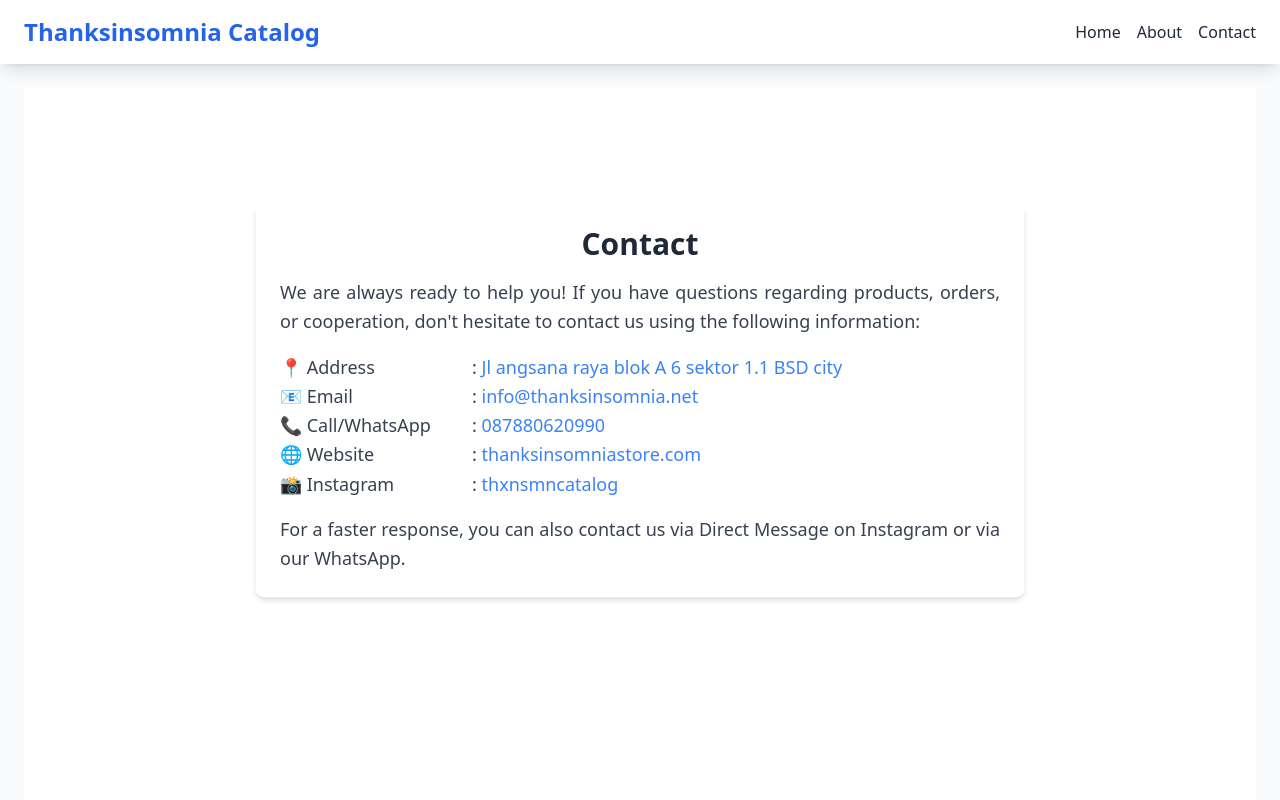
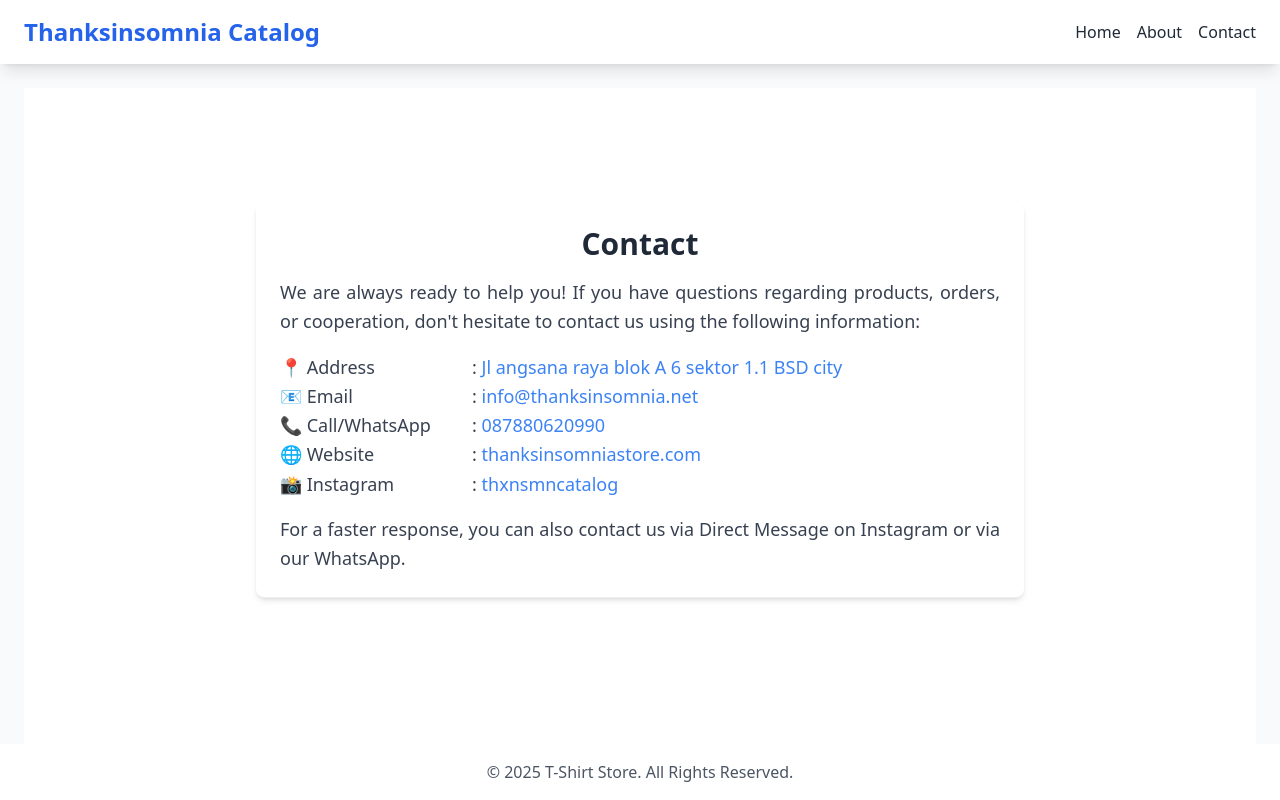
Before and after one commit to ziiapayaa/wave2east, a Next.js app: page /contact in a window 1280 px wide. Shown: the top 800 px of the page. Built offline with nearby package versions, Linux system fonts and the light colour scheme.

Commit message:
Ramzy: Menambahkan elemen footer pada tampilan contact dengan library React dan Tailwind CSS.

```diff
--- a/app/contact/page.tsx
+++ b/app/contact/page.tsx
@@ -22,6 +22,9 @@
           For a faster response, you can also contact us via Direct Message on Instagram or via our WhatsApp.
           </p>
         </div>
+        <footer className="fixed bottom-0 w-full text-center py-4 bg-white shadow-md text-gray-600">
+          © 2025 T-Shirt Store. All Rights Reserved.
+        </footer>
       </div>
     );
 }
```
Also changed, not shown: 1 other file (tests, documents, lock files or other folders).
